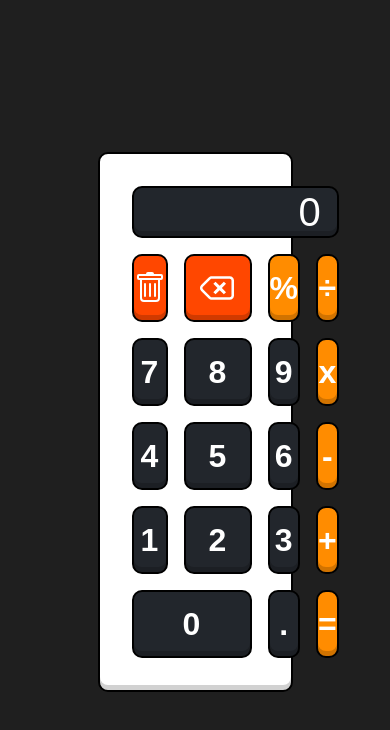
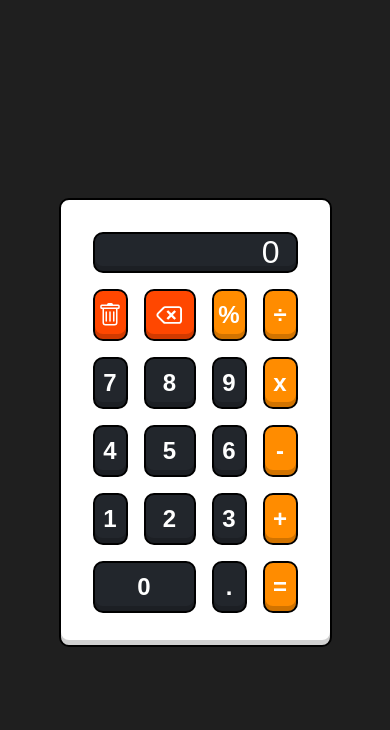
Before and after one commit to BadBoyORG/calculator, a plain HTML site: page index.html in a window 390 px wide. Drawn offline with Linux system fonts and the light colour scheme.

Commit message:
commit responsive tablet version calculator

```diff
--- a/styles.css
+++ b/styles.css
@@ -17,12 +17,19 @@
   font-family: sans-serif;
 }
 
+html {
+  scroll-behavior: smooth;
+}
+
+body {
+  background-color: var(--main-dark);
+}
+
 main {
   height: 100vh;
   width: 100%;
   margin: 0 auto;
   padding: 5% 0;
-  background-color: var(--main-dark);
   display: flex;
   flex-direction: column;
   align-items: center;
@@ -42,7 +49,7 @@ main {
 
 #calculator .camp-view {
   position: relative;
-  height: max-content;
+  height: max-content, auto;
   width: 100%;
   border: 2px solid var(--borders-color);
   box-shadow: 0px -5px 0px 0px hsla(0, 0%, 0%, 0.18) inset;
@@ -54,7 +61,6 @@ main {
 
 #calculator #view {
   padding: 0 1rem;
-  line-height: 3rem;
   font-size: 2.5rem;
   direction: ltr;
   float: right;
@@ -63,8 +69,8 @@ main {
 
 #calculator .buttons {
   display: grid;
-  grid-template-columns: 1fr 1fr 1fr 1fr;
-  grid-template-rows: 1fr 1fr 1fr 1fr 1fr;
+  grid-template-columns: repeat(4, 1fr);
+  grid-template-rows: repeat(5, 1fr);
   gap: 1rem;
   width: 100%;
   height: 100%;
@@ -123,3 +129,27 @@ button.backspace svg {
 button.zero {
   grid-column: 1 / 3;
 }
+
+@media (max-width: 830px) {
+  #calculator {
+    width: 60%;
+  }
+}
+
+@media (max-width: 630px) {
+  #calculator {
+    width: 70%;
+  }
+  #calculator #view {
+    font-size: 2rem;
+  }
+  button {
+    font-size: 1.5rem;
+  }
+  button.backspace svg {
+    width: 3rem;
+  }
+  button.clear svg {
+    width: 1.5rem;
+  }
+}
```
